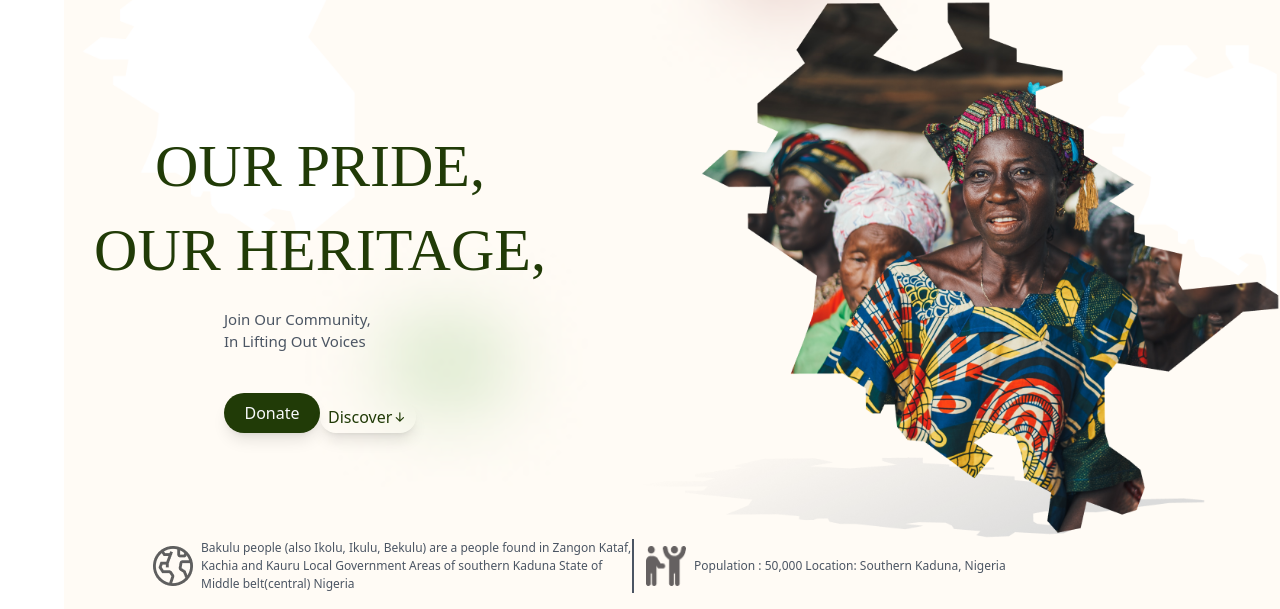
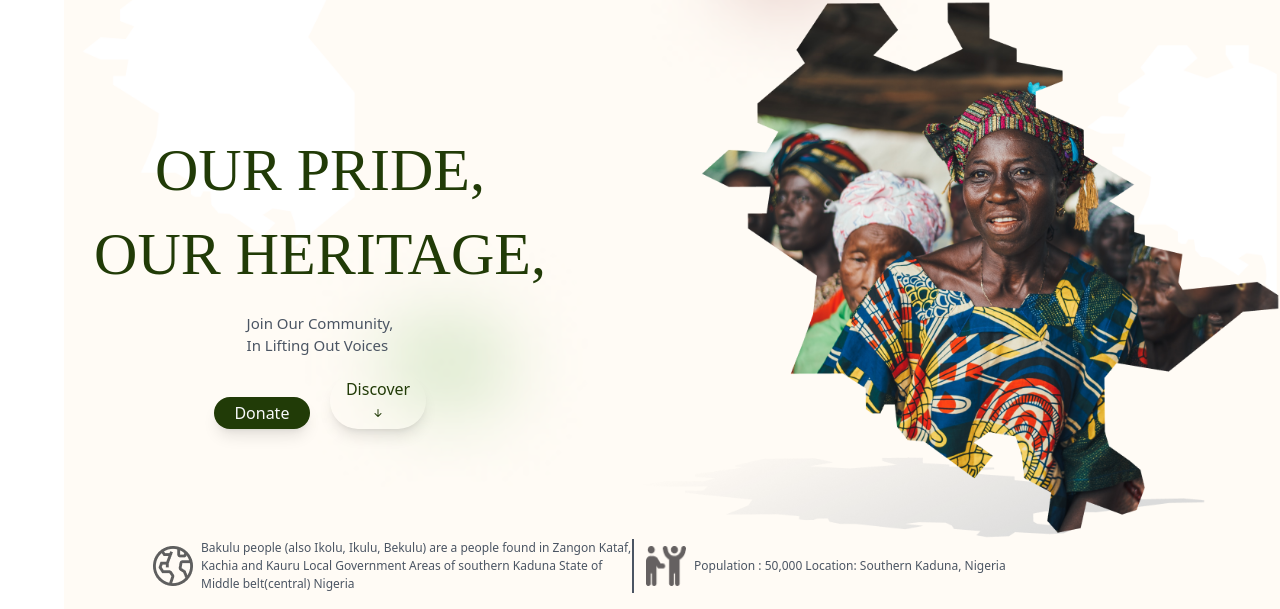
Before and after one commit to gadgray/bekulu, a website: page index.html in a window 1280 px wide. Shown: the part 191-800 px from the top of the page. Drawn offline with nearby package versions, Linux system fonts and the light colour scheme; files whose address does not match are found by name; a web font is replaced by a local one.

Commit message:
btn on landing page

```diff
--- a/index.html
+++ b/index.html
@@ -70,14 +70,11 @@
             <span>our heritage,</span>
           </h3>
         </div>
-        <div class="">
+        <div class="flex flex-col items-center">
           <p class="text-slate-600 text-[15px] text-gray capitalize">join our community, <br>In lifting out voices</p>
-            <div class="flex flex-col md:flex-row space-y-2 mt-10 justify-evenly">
-              <button class="transition-all ease-in-out duration-500 delay-100 border-none bg-darkGreen text-white rounded-full px-4 py-1 md:w-24 hover:border-darkGreen shadow-lg hover:bg-white hover:text-darkGreen">Donate</button>
-              <button class="transition-all ease-in-out duration-500 delay-100 flex justify-center  items-center text-darkGreen rounded-full py-1 px-2 md:w-24 hover:border-2 hover:outline-darkGreen shadow-lg">Discover
-                <svg xmlns="http://www.w3.org/2000/svg" class="h-3 w-5" viewBox="0 0 20 20" fill="currentColor">
-                  <path fill-rule="evenodd" d="M16.707 10.293a1 1 0 010 1.414l-6 6a1 1 0 01-1.414 0l-6-6a1 1 0 111.414-1.414L9 14.586V3a1 1 0 012 0v11.586l4.293-4.293a1 1 0 011.414 0z" clip-rule="evenodd" />
-                </svg>
+            <div class="mt-4">
+              <button class="transition-all ease-in-out duration-500 delay-100 border-none bg-darkGreen text-white rounded-full px-2 py-1 mx-2 md:w-24 hover:border-darkGreen shadow-lg hover:bg-white hover:text-darkGreen">Donate</button>
+              <button class="transition-all ease-in-out duration-500 delay-100 text-darkGreen rounded-full py-1 px-2  mx-2 md:w-24 shadow-lg hover:bg-darkGreen hover:text-white">Discover<i class="bi bi-arrow-down-short"></i>
         </button>
             </div>
         </div>
```
Also changed, not shown: css/main.css.
